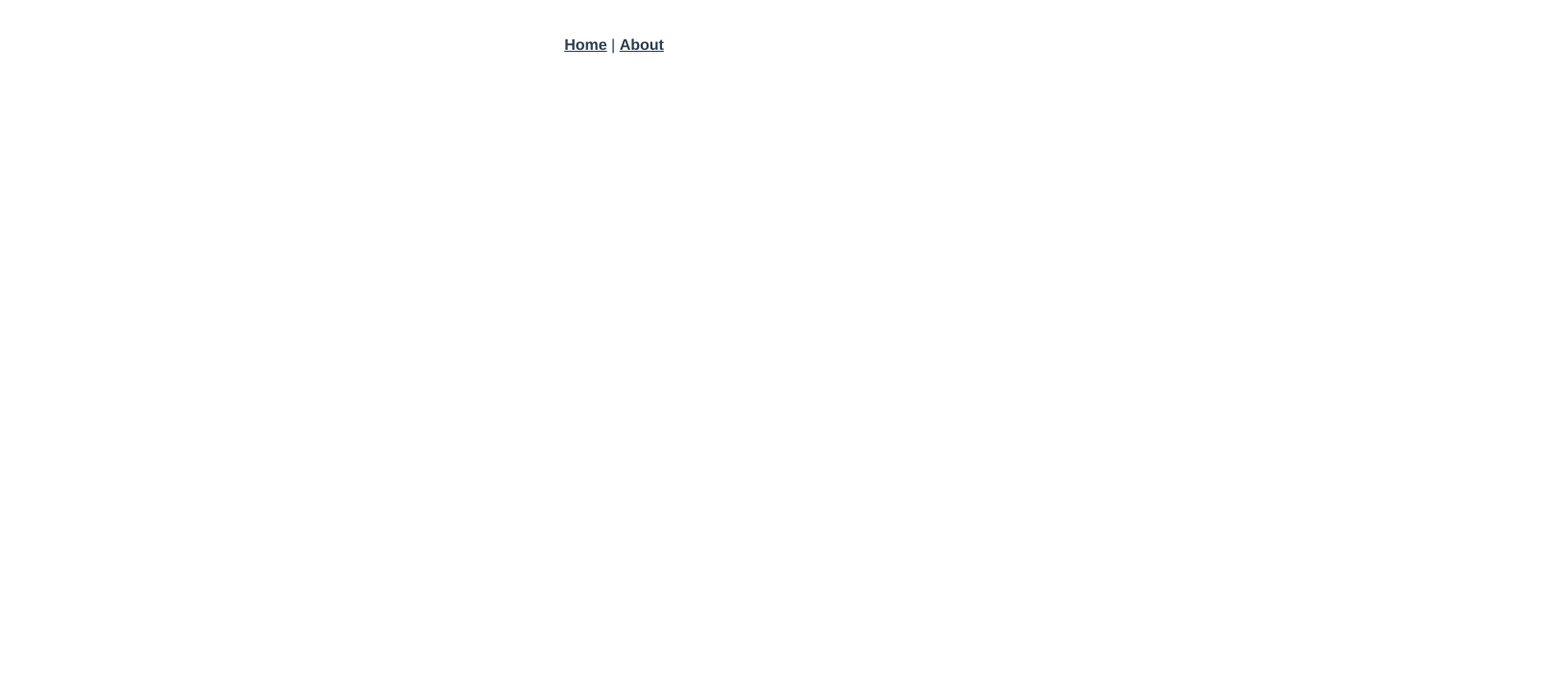
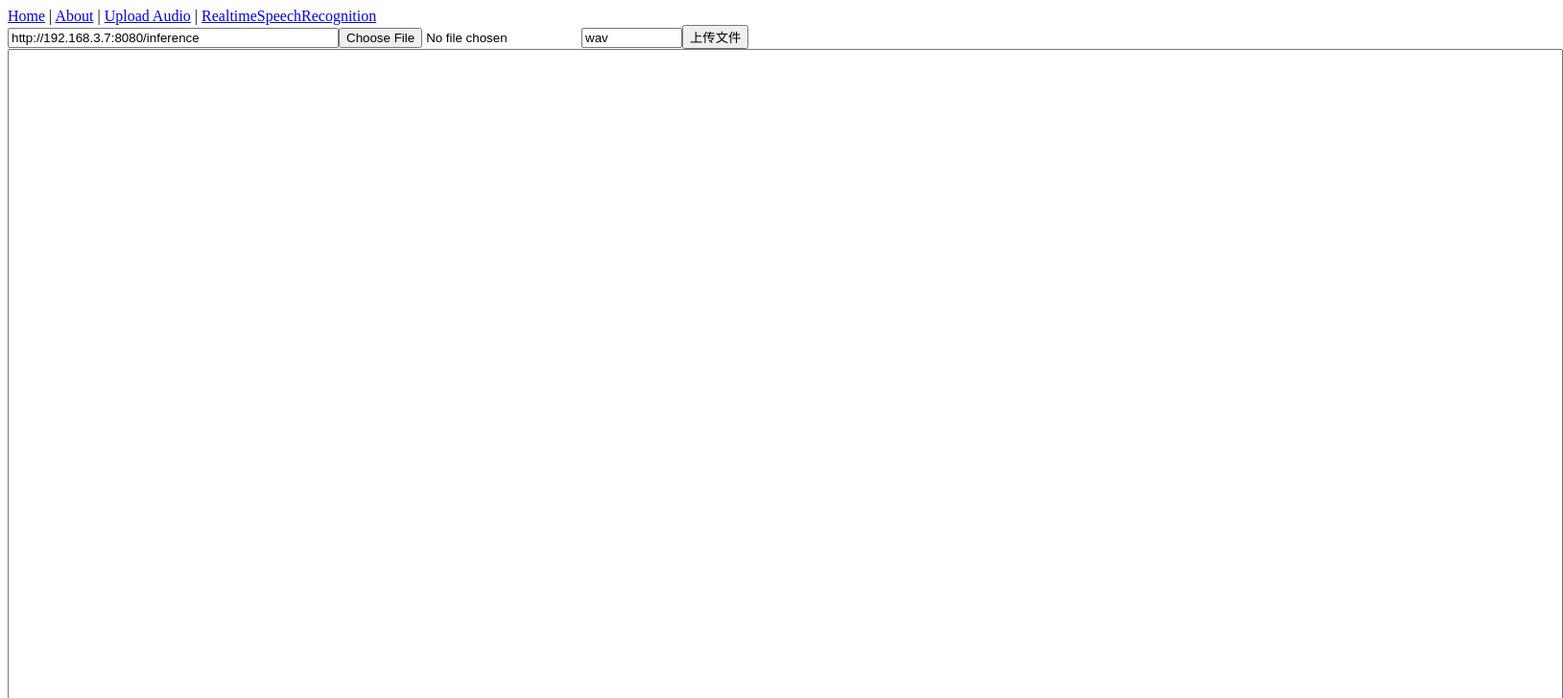
Before and after one commit to litongjava/listen-know-web, a Vue app: page /#/upload-audio in a window 1280 px wide. Shown: the top 728 px of the page at 96% size, 1629 px wide, since content can reach past the window. Built offline with nearby package versions, Linux system fonts and the light colour scheme.

Commit message:
init commit

```diff
--- a/package.json
+++ b/package.json
@@ -8,9 +8,11 @@
     "test:unit": "vue-cli-service test:unit"
   },
   "dependencies": {
+    "axios": "^1.6.2",
     "core-js": "^3.8.3",
     "register-service-worker": "^1.7.2",
     "vue": "^2.6.14",
+    "vue-native-websocket": "^2.0.15",
     "vue-router": "^3.5.1",
     "vuex": "^3.6.2"
   },
--- a/src/App.vue
+++ b/src/App.vue
@@ -1,32 +1,14 @@
 <template>
 <div id="app">
   <nav>
-      <router-link to="/">Home</router-link> |
+    <router-link to="/">Home</router-link>
+    |
     <router-link to="/about">About</router-link>
+    |
+    <router-link to="/upload-audio">Upload Audio</router-link>
+    |
+    <router-link to="/RealtimeSpeechRecognition">RealtimeSpeechRecognition</router-link>
   </nav>
   <router-view/>
 </div>
 </template>
-
-<style>
-#app {
-  font-family: Avenir, Helvetica, Arial, sans-serif;
-  -webkit-font-smoothing: antialiased;
-  -moz-osx-font-smoothing: grayscale;
-  text-align: center;
-  color: #2c3e50;
-}
-
-nav {
-  padding: 30px;
-}
-
-nav a {
-  font-weight: bold;
-  color: #2c3e50;
-}
-
-nav a.router-link-exact-active {
-  color: #42b983;
-}
-</style>
--- /dev/null
+++ b/src/components/AudioFileUpload.vue
@@ -0,0 +1,60 @@
+<template>
+<div>
+  <input type="text" :value="serverUrl" size="40">
+  <input type="file" @change="onFileChange"/>
+  <input type="text" :value="audio_format" size="10">
+  <button @click="uploadFile">上传文件</button>
+  <br/>
+  <textarea :value="audio_text" cols="200" rows="80"/>
+
+</div>
+</template>
+
+<script>
+import axios from 'axios';
+
+export default {
+  name: "AudioFileUpload",
+  data() {
+    return {
+      serverUrl: 'http://192.168.3.7:8080/inference',
+      audio_format: 'wav',
+      selectedFile: null,
+      audio_text: "",
+    };
+  },
+  methods: {
+    onFileChange(e) {
+      this.selectedFile = e.target.files[0];
+    },
+    uploadFile() {
+      const formData = new FormData();
+      formData.append('file', this.selectedFile);
+      formData.append('temperature', '0.2');
+      formData.append('response-format', 'json');
+      formData.append('audio_format', this.wav);
+
+      axios.post(this.serverUrl, formData, {
+        headers: {
+          'Content-Type': 'multipart/form-data'
+        }
+      })
+        .then(response => {
+          if (response.data.code) {
+            let sentences = response.data.data;
+            debugger;
+            for (let i = 0; i < sentences.length; i++) {
+              let sentence = sentences[i].t0 + "-" + sentences[i].t1 + ":" + sentences[i].sentence;
+              this.audio_text += (sentence + "\n");
+            }
+
+          }
+
+        })
+        .catch(error => {
+          console.error(error);
+        });
+    }
+  }
+}
+</script>
--- /dev/null
+++ b/src/components/RealtimeSpeechRecognition.vue
@@ -0,0 +1,120 @@
+<template>
+<div>
+  <input type="text" :value="serverUrl" size="60">
+  <button @click="startRecording">开始</button>
+  <button @click="stopRecording">结束</button>
+  <div v-for="result in results" :key="result.id">
+    {{ result.sentence }}
+  </div>
+
+  <br/>
+
+</div>
+</template>
+
+<script>
+export default {
+  name: "RealtimeSpeechRecognition",
+  data() {
+    return {
+      serverUrl: 'ws://192.168.3.7:8090/paddlespeech/asr/streaming',
+      startName: null,
+      wsConnection: null,
+      recording: false,
+      results: []
+    };
+  },
+  methods: {
+    async startRecording() {
+      // 初始化结果数组
+      this.results = [];
+
+      // 建立 WebSocket 连接
+      this.wsConnection = new WebSocket(this.serverUrl);
+
+      // WebSocket 连接打开时的处理
+      this.wsConnection.onopen = () => {
+        // 发送开始信号
+        this.startName = Date.now();
+        this.wsConnection.send(JSON.stringify({
+          "name": startName + ".wav",
+          "signal": "start",
+          "nbest": 1
+        }));
+
+        // 开始录音
+        this.startAudioRecording();
+      };
+
+      // 接收 WebSocket 服务器的响应
+      this.wsConnection.onmessage = (event) => {
+        let response = JSON.parse(event.data);
+        // 处理服务器返回的数据
+        this.handleServerResponse(response);
+      };
+
+      // 错误处理
+      this.wsConnection.onerror = (error) => {
+        console.error('WebSocket Error:', error);
+      };
+    },
+
+    startAudioRecording() {
+      // 使用适当的录音库初始化录音
+      navigator.mediaDevices.getUserMedia({audio: true})
+        .then(stream => {
+          const mediaRecorder = new MediaRecorder(stream);
+          mediaRecorder.start();
+
+          mediaRecorder.ondataavailable = async (e) => {
+            // 处理音频数据，将其发送到 WebSocket 服务器
+            this.sendAudioData(e.data);
+          };
+
+          this.recording = mediaRecorder; // 保存录音对象以便后续操作
+        })
+        .catch(error => {
+          console.error('Error accessing audio devices:', error);
+        });
+    },
+
+    sendAudioData(audioData) {
+      // 将音频数据发送到 WebSocket 服务器
+      // 注意：您可能需要将音频数据转换为适当的格式
+      this.wsConnection.send(audioData);
+    },
+
+    handleServerResponse(response) {
+      // 根据服务器的响应更新 UI
+      if (response.result) {
+        this.results.push(response.result);
+      }
+    },
+    stopRecording() {
+      if (this.recording) {
+        // 停止录音
+        this.recording.stop();
+        this.recording.stream.getTracks().forEach(track => track.stop()); // 关闭所有的媒体流轨道
+        this.recording = null; // 清除录音对象
+      }
+
+      if (this.wsConnection) {
+        // 发送结束信号到 WebSocket 服务器
+        this.wsConnection.send(JSON.stringify({
+          "name": this.startName + ".wav",
+          "signal": "end",
+          "nbest": 1
+        }));
+
+        // 关闭 WebSocket 连接
+        this.wsConnection.close();
+        this.wsConnection = null;
+      }
+    },
+  }
+}
+</script>
+
+<style scoped>
+
+</style>
--- a/src/router/index.js
+++ b/src/router/index.js
@@ -13,10 +13,17 @@ const routes = [
   {
     path: '/about',
     name: 'about',
-    // route level code-splitting
-    // this generates a separate chunk (about.[hash].js) for this route
-    // which is lazy-loaded when the route is visited.
     component: () => import(/* webpackChunkName: "about" */ '../views/AboutView.vue')
+  },
+  {
+    path: '/upload-audio',
+    name: 'upload-audio',
+    component: () => import(/* webpackChunkName: "about" */ '../views/UploadAudioView.vue')
+  },
+  {
+    path: "/RealtimeSpeechRecognition",
+    name: "RealtimeSpeechRecognition",
+    component: () => import('../views/RealtimeSpeechRecognitionView')
   }
 ]
 
--- /dev/null
+++ b/src/views/RealtimeSpeechRecognitionView.vue
@@ -0,0 +1,20 @@
+<template>
+<div id="app">
+  <RealtimeSpeechRecognition/>
+</div>
+</template>
+
+<script>
+import RealtimeSpeechRecognition from '../components/RealtimeSpeechRecognition.vue';
+
+export default {
+  name: "RealtimeSpeechRecognitionView",
+  components: {
+    RealtimeSpeechRecognition,
+  }
+}
+</script>
+
+<style scoped>
+
+</style>
--- /dev/null
+++ b/src/views/UploadAudioView.vue
@@ -0,0 +1,16 @@
+<template>
+<div id="app">
+  <file-upload/>
+</div>
+</template>
+
+<script>
+import FileUpload from '../components/AudioFileUpload.vue';
+
+export default {
+  name: "UploadAudioView",
+  components: {
+    FileUpload
+  }
+};
+</script>
```
Also changed, not shown: 2 other files (tests, documents, lock files or other folders). Lines whose indentation alone changed are shown as unchanged.
